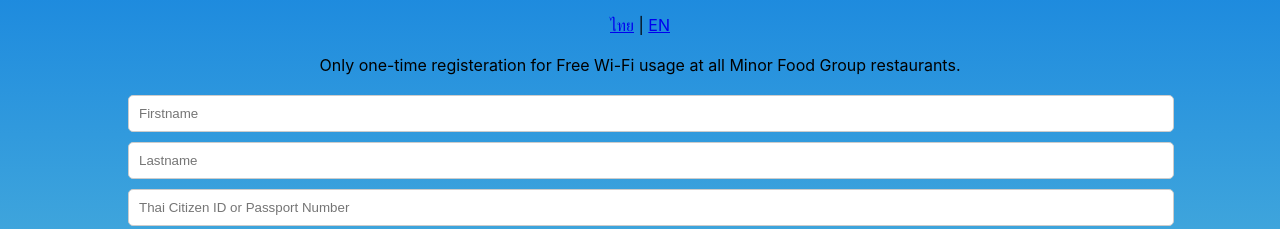
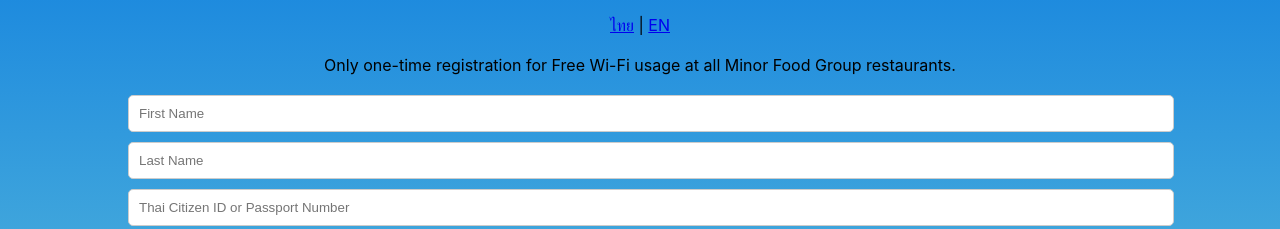
Before and after one commit to akarat27/DQ-REGIST-FORM, a React (Create React App) app: page /en in a window 1280 px wide. Shown: the part 216-445 px from the top of the page. Built offline with nearby package versions, Linux system fonts and the light colour scheme.

Commit message:
Valid eng text

```diff
--- a/src/RegistrationFormEn.js
+++ b/src/RegistrationFormEn.js
@@ -64,7 +64,7 @@
         <div className="info">
           <p>
             {/* ลงทะเบียนเพียงครั้งเดียว สามารถใช้งาน Wi-Fi ที่ร้านอาหารในเครือไมเนอร์ฟู้ด ได้โดยไม่ต้องลงทะเบียนใหม่ */}
-            Only one-time registeration for Free Wi-Fi usage at all Minor Food Group restaurants.
+            Only one-time registration for Free Wi-Fi usage at all Minor Food Group restaurants.
           </p>
         </div>
 
@@ -76,7 +76,7 @@
               name="firstName"
               value={formData.firstName}
               onChange={handleInputChange}
-              placeholder="Firstname"
+              placeholder="First Name"
             />
           </div>
 
@@ -87,7 +87,7 @@
               name="lastName"
               value={formData.lastName}
               onChange={handleInputChange}
-              placeholder="Lastname"
+              placeholder="Last Name"
             />
           </div>
 
```
